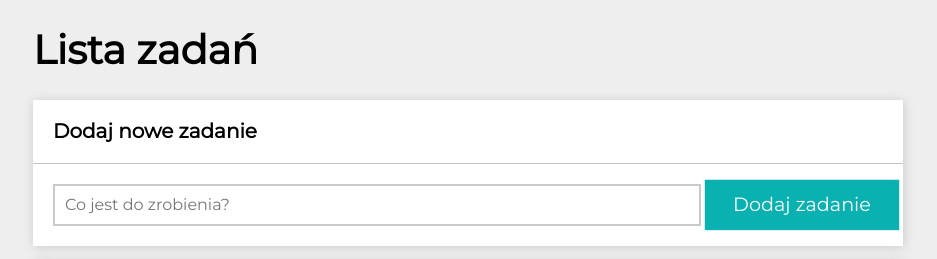
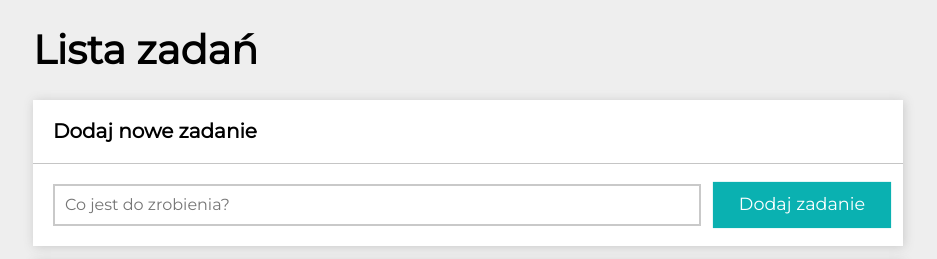
Before and after one commit to Forsttt/todo-list-react, a React (Create React App) app: page / in a window 1280 px wide. In both pictures the pointer is over the button "Dodaj zadanie". Shown: the top 259 px of the page, without its empty margins (172-1109 px from the left). Built offline with nearby package versions, Linux system fonts and the light colour scheme.

Commit message:
Chaged Button scaling to 1.1

```diff
--- a/src/Form/style.css
+++ b/src/Form/style.css
@@ -31,7 +31,7 @@
 
 .form__button:hover {
   background-color: rgb(10, 177, 177);
-  transform: scale(1.2);
+  transform: scale(1.1);
 }
 
 @media (max-width:767px) {
```
